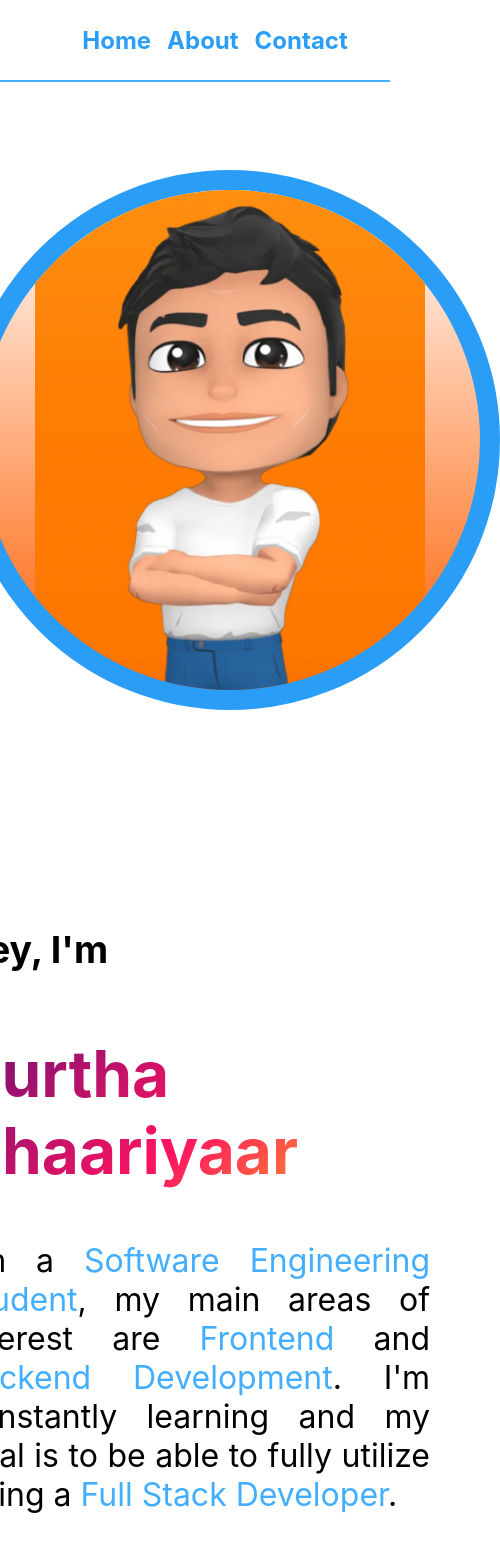
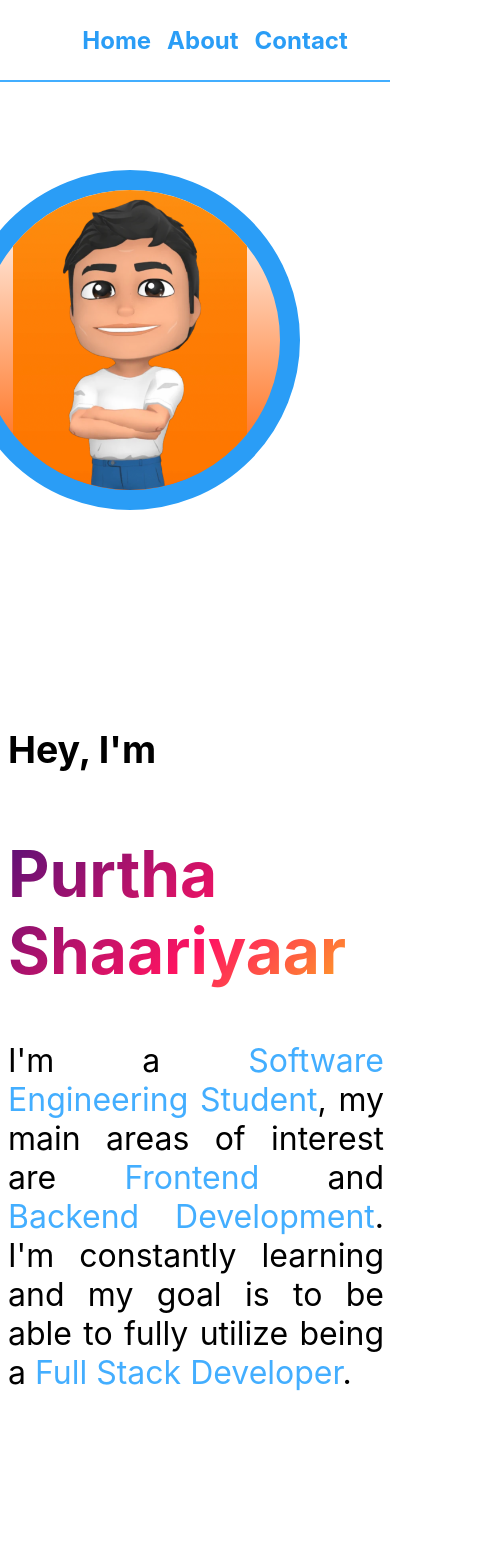
Before and after one commit to PurthaShaariyaar/Purtha-Portfolio, a React (Create React App) app: page / in a window 390 px wide. Shown: the top 1552 px of the page, 500 px wide, since content can reach past the window. After the commit the page ends 1500 px from the top, so only its background shows below. Built offline with nearby package versions, Linux system fonts and the light colour scheme.

Commit message:
Mobile View Update.

```diff
--- a/src/index.css
+++ b/src/index.css
@@ -100,17 +100,6 @@ img {
   }
 }
 
-.space {
-  width: 90vw;
-  margin: 0 auto;
-  max-width: 1170px;
-}
-
-@media screen and (min-width: 992px) {
-  .space {
-    width: 95vw;
-  }
-}
 
 .highlight {
   color: #43aeff;
@@ -286,3 +275,34 @@ textarea {
   text-align: center;
   width: 15%;
 }
+
+.space {
+  width: 90vw;
+  margin: 0 auto;
+  max-width: 1170px;
+}
+
+
+@media screen and (min-width: 992px) {
+  .space {
+    width: 95vw;
+  }
+}
+
+@media (max-width: 400px) {
+
+  .img {
+    width: 300px;
+    height: 300px;
+  }
+
+  .home-text {
+    width: 80%;
+    margin-left: 3rem;
+  }
+
+  .navbar {
+    width: 100%;
+  }
+
+}
```
